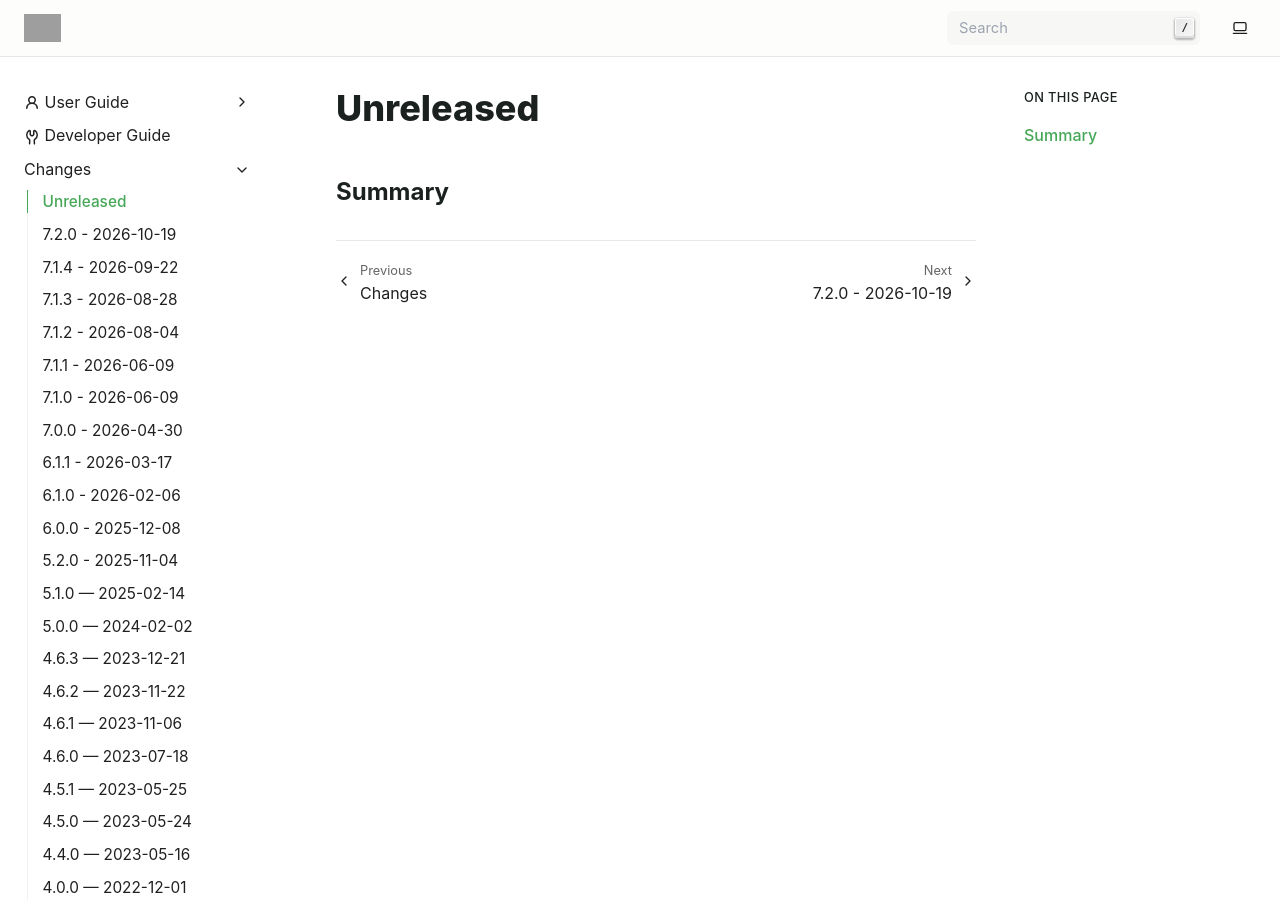
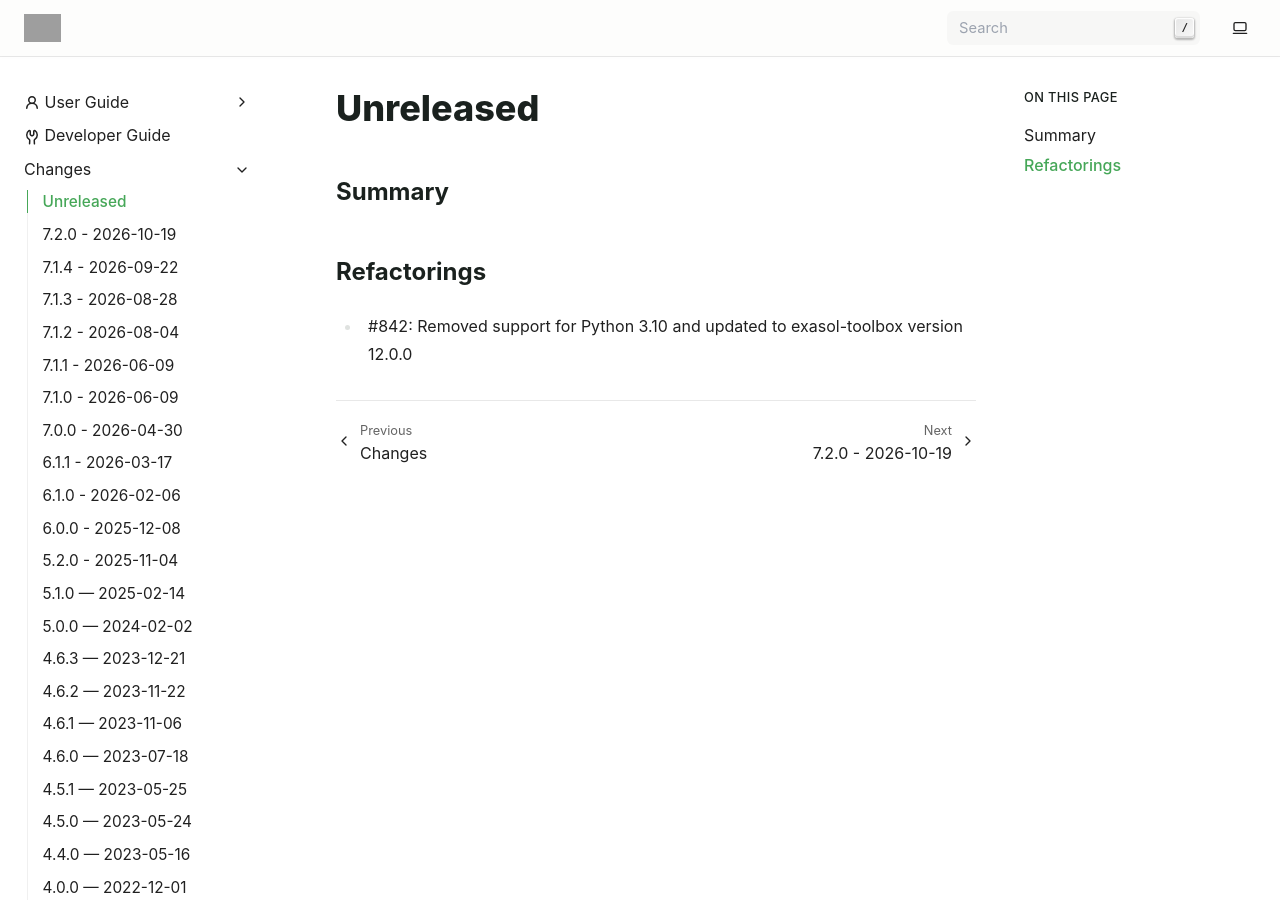
Before and after one commit to exasol/sqlalchemy-exasol, a Sphinx documentation site: the page built from doc/changes/unreleased.md, in a window 1280 px wide and 900 px high. Built offline with Sphinx 7.4.7, drawn with Linux system fonts in a browser that asks for light colours; grey boxes are pictures that could not be loaded.

Commit message:
Add changelog entry

```diff
--- a/doc/changes/unreleased.md
+++ b/doc/changes/unreleased.md
@@ -1,3 +1,7 @@
 # Unreleased
 
 ## Summary
+
+## Refactorings
+
+* #842: Removed support for Python 3.10 and updated to exasol-toolbox version 12.0.0
```
